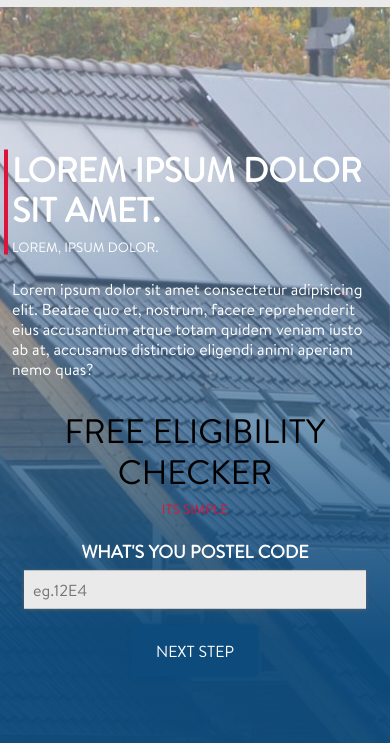
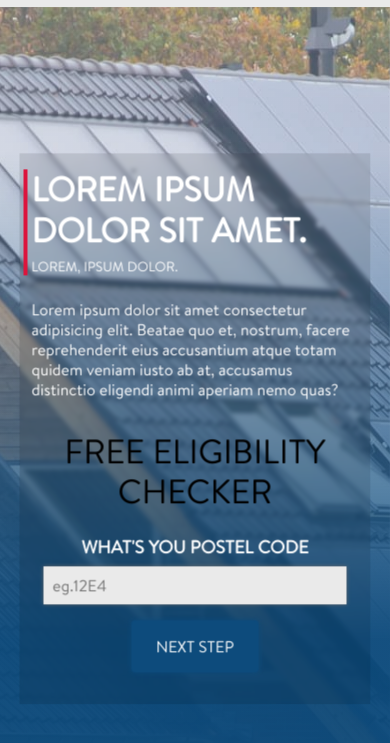
Before and after one commit to Jazib-Iqbal/heating-solutions, a plain HTML site: page index.html in a window 390 px wide. Shown: the part 137-880 px from the top of the page. Drawn offline with nearby package versions, Linux system fonts and the light colour scheme; files whose address does not match are found by name; a web font is replaced by a local one.

Commit message:
hero slider

```diff
--- a/css/main.scss
+++ b/css/main.scss
@@ -363,8 +363,15 @@ background: linear-gradient(0deg, rgba(13,75,124,0.9557072829131653) 25%, rgba(1
   //styling of hero section
 
   .hero_text-sect{
+    padding-top: 1rem;
+    backdrop-filter: blur(2px);
+    background-color: rgba($color: $black, $alpha: .1);
+    left: 50%;
+    transform: translate(-50%, 50%);
+    width: 90%;
+    margin: 0 auto;
     bottom: 50%;
-    transform: translateY(50%);
+    // transform: translateY(50%);
 
     .eligilibity_checker{
       background-color: transparent;
--- a/index.html
+++ b/index.html
@@ -177,7 +177,7 @@
             <div class="heading_sect">
 
               <h2 class="ps_r">free eligibility checker
-                <small>its simple</small>
+                <!-- <small>its simple</small> -->
               </h2>
 
             </div><!-- /.heading_sect -->
```
Also changed, not shown: css/main.css, 1 other file.
